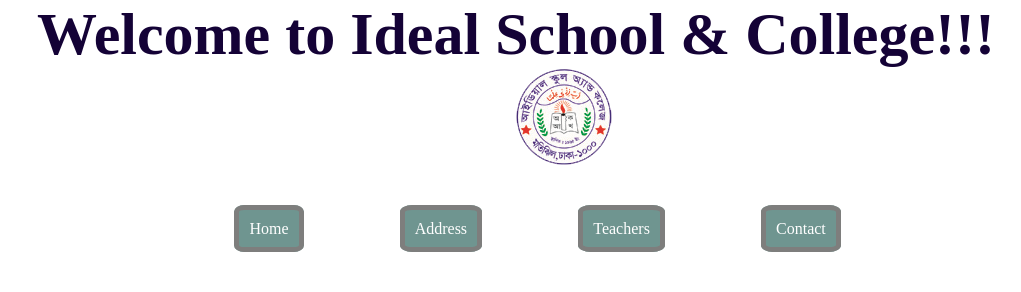
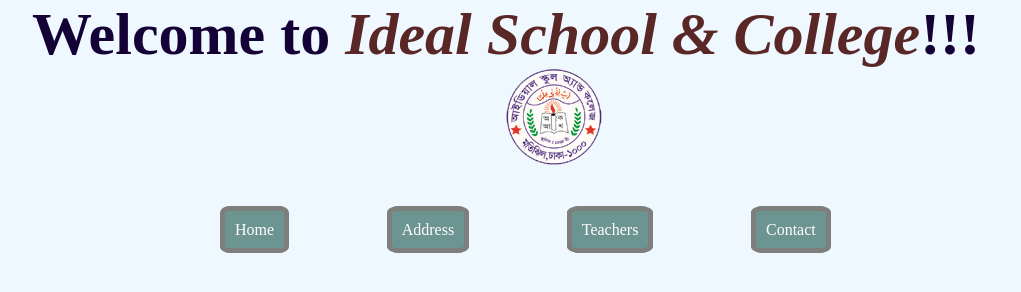
Before and after one commit to Muhammad-Alinoor/css_html_first_project, a plain HTML site: page index.html in a window 1280 px wide. Shown: the whole page, without its empty margins (124-1145 px from the left). Drawn offline with Linux system fonts and the light colour scheme.

Commit message:
incomplete

```diff
--- a/index.html
+++ b/index.html
@@ -11,7 +11,7 @@
 </head>
 
 <body>
-    <h1>Welcome to Ideal School & College!!!</h1>
+    <h1>Welcome to <span>Ideal School & College</span>!!!</h1>
     <div>
         <img src="images/logot.png" alt="">
     </div>
--- a/style.css
+++ b/style.css
@@ -4,10 +4,20 @@
     box-sizing: border-box;
 }
 
+body {
+    background-color: aliceblue;
+    margin-left: -20px;
+}
+
 h1 {
     font-size: 60px;
     text-align: center;
     color: #140236;
+}
+
+span {
+    font-style: italic;
+    color: #5a2727;
 }
 
 img {
```
